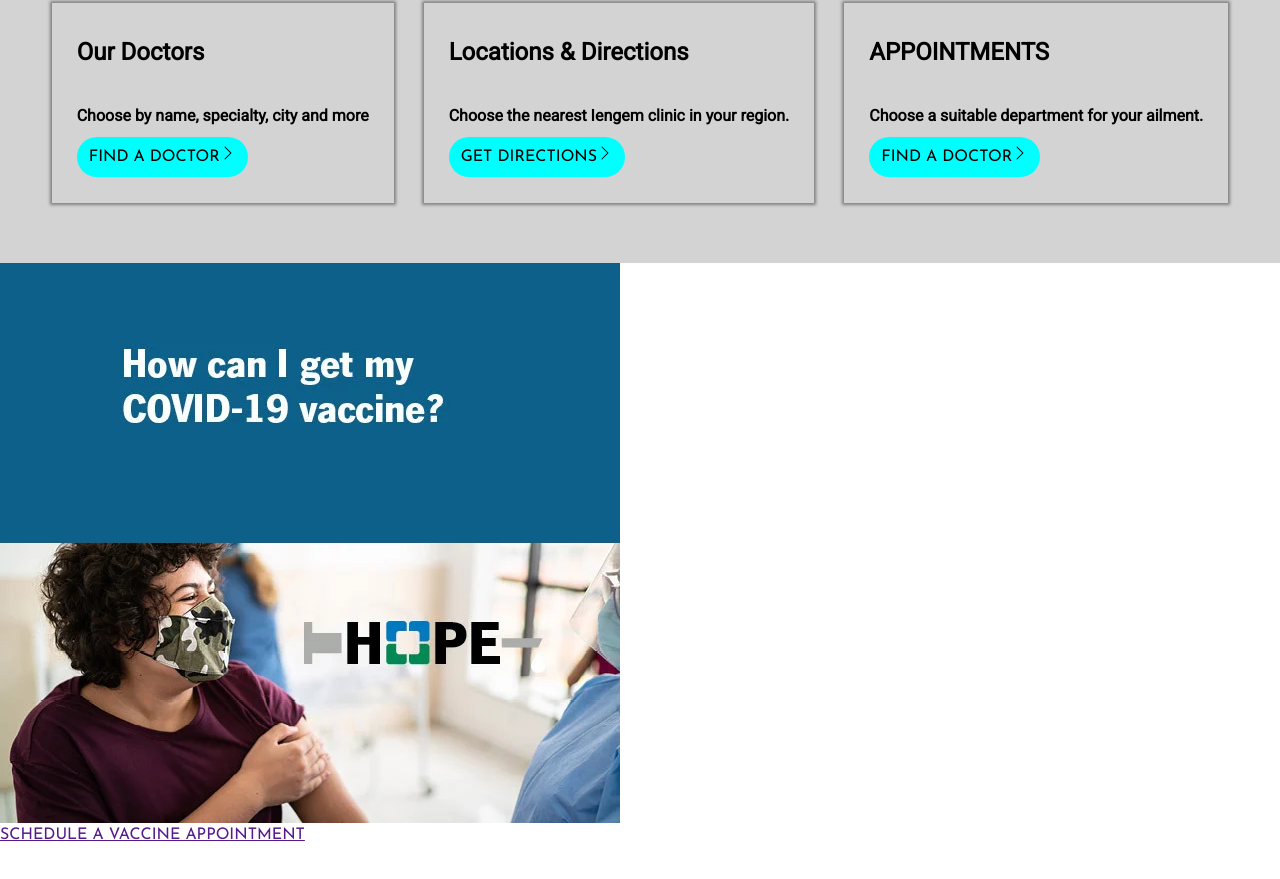
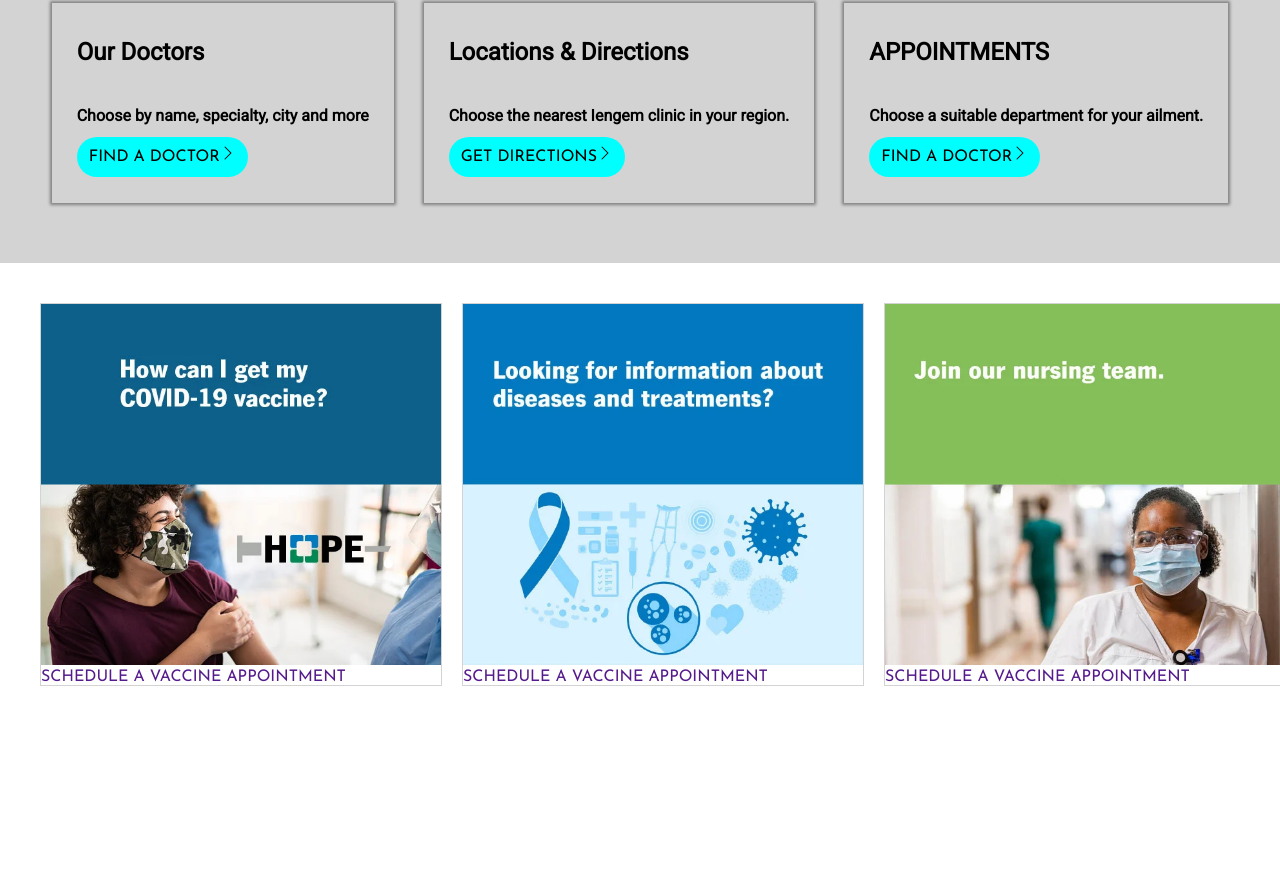
Before and after one commit to Iengem/Healthcare, a plain HTML site: page index.html in a window 1280 px wide. Shown: the part 756-1635 px from the top of the page. Before the commit the page ends 1599 px from the top, so only its background shows below. Drawn offline with Linux system fonts and the light colour scheme.

Commit message:
healthcare

```diff
--- a/index.html
+++ b/index.html
@@ -63,6 +63,25 @@
                     <a href="">SCHEDULE A VACCINE APPOINTMENT</a>
                 </div>
             </div>
+            <div class="med">
+                <div class="topmed">
+                    <img src="stylesheets/health-library-promo.webp" alt="">
+                </div>
+                <div class="lowmed">
+                    <a href="">SCHEDULE A VACCINE APPOINTMENT</a>
+                </div>
+            </div>
+            <div class="med">
+                <div class="topmed">
+                    <img src="stylesheets/nursing-careers-promo.webp" alt="">
+                </div>
+                <div class="lowmed">
+                    <a href="">SCHEDULE A VACCINE APPOINTMENT</a>
+                </div>
+            </div>
+        </div>
+        <div class="bottom">
+
         </div>
     </div>
 </body>
--- a/stylesheets/style.css
+++ b/stylesheets/style.css
@@ -108,4 +108,20 @@ body{
 .med{
     display: flex;
     flex-direction: column;
+    border: 1px solid lightgray;
 }
+.meds{
+    display: flex;
+    padding: 20px;
+    gap: 20px;
+    margin: 20px;
+}
+.mid{
+    height: 100vh;
+}
+.topmed img{
+    width: 400px;
+}
+.lowmed a{
+    text-decoration: none;
+}
```
